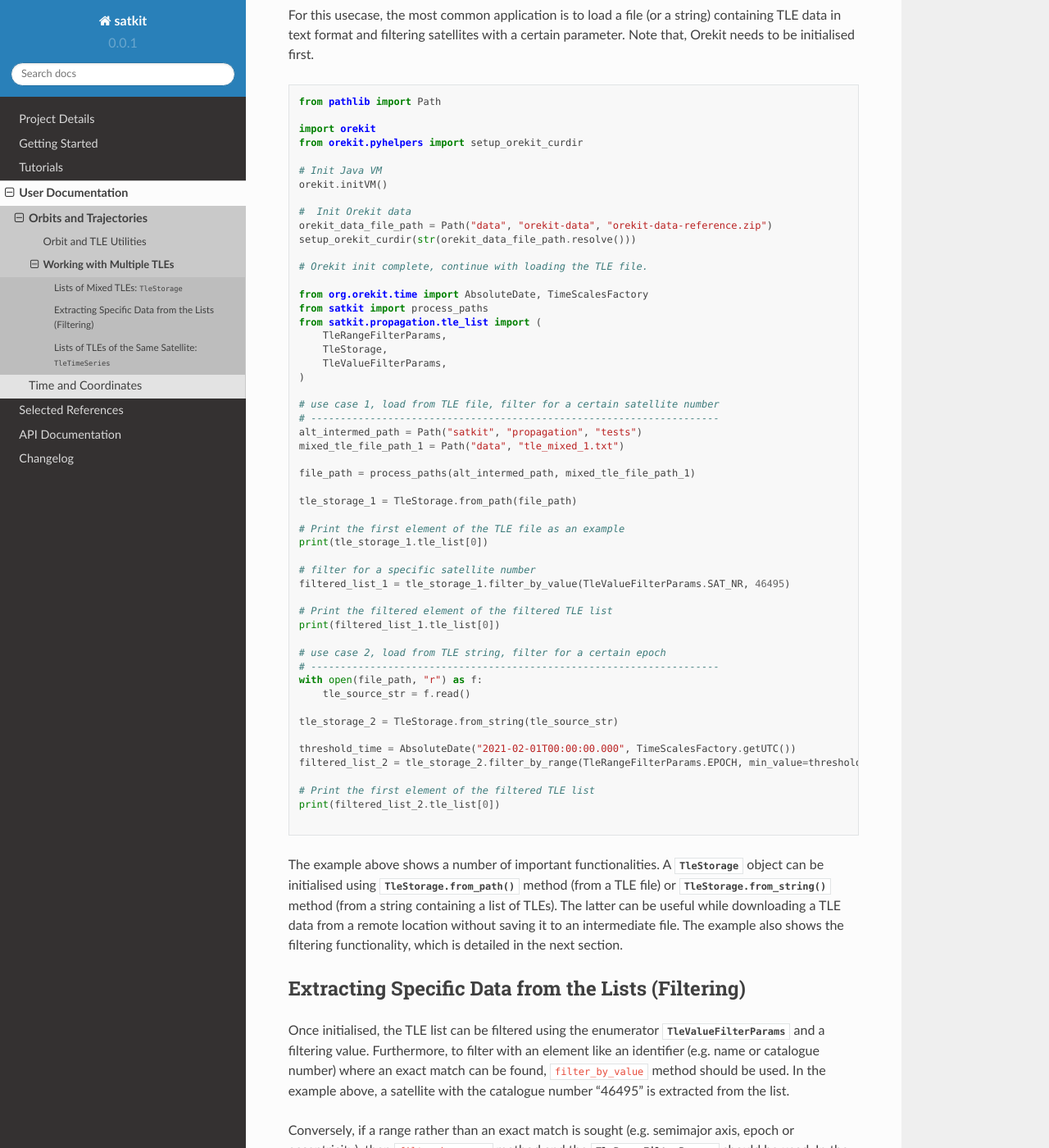
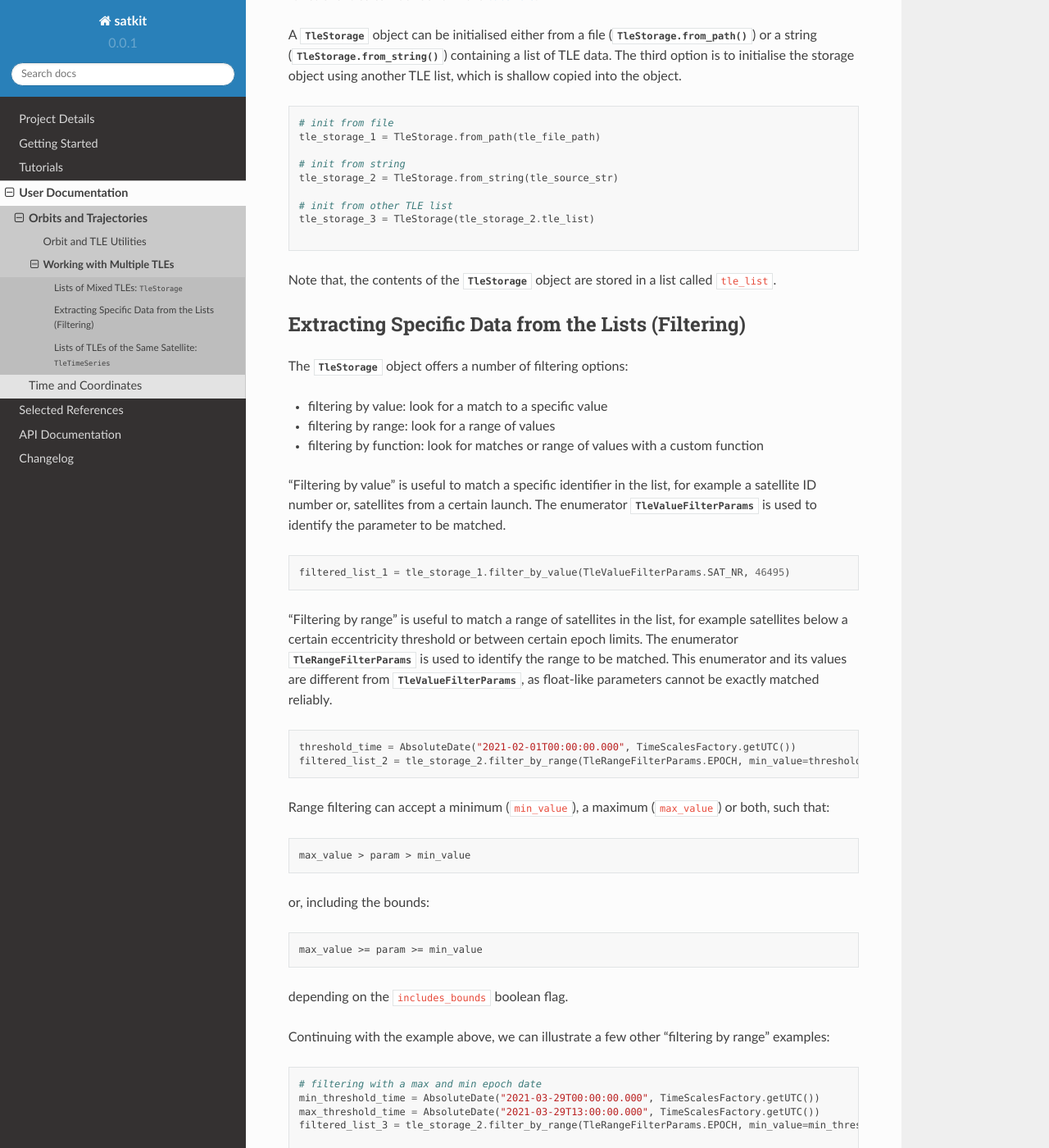
Before and after one commit to egemenimre/satkit, a Sphinx documentation site: the page built from docs/usagedocs/propagation/tle_storage.md, in a window 1280 px wide and 1400 px high, scrolled down 307 px. Shown: the whole window at 82% size. Built offline with Sphinx 7.4.7 and the Read the Docs theme 2.0.0, drawn with Linux system fonts in a browser that asks for light colours; some of the changed text lies outside the part shown.

Commit message:
overhauled contents, moved some stuff to jupyter notebook

````diff
--- a/docs/usagedocs/propagation/tle_storage.md
+++ b/docs/usagedocs/propagation/tle_storage.md
@@ -2,74 +2,41 @@
 
 ## Lists of Mixed TLEs: {py:class}`.TleStorage`
 
-Many applications require working with TLEs from a number of satellites (for example satellites from the same launch or belonging to the same constellation). `satkit` enables loading and flexible filtering of such TLE lists using the {py:class}`.TleStorage` class.
+Many applications require working with TLEs from a number of satellites (for example satellites from the same launch or belonging to the same constellation). `satkit` enables loading and flexible filtering of such TLE lists using the {py:class}`.TleStorage` class. A fully functional example of these functionalities can be found in the [tutorials](../../tutorials).
 
-For this usecase, the most common application is to load a file (or a string) containing TLE data in text format and filtering satellites with a certain parameter. Note that, Orekit needs to be initialised first.
+A {py:class}`.TleStorage` object can be initialised either from a file ({py:meth}`.TleStorage.from_path`) or a string ({py:meth}`.TleStorage.from_string`) containing a list of TLE data. The third option is to initialise the storage object using another TLE list, which is shallow copied into the object.
 
-```python
-from pathlib import Path
+```
+# init from file
+tle_storage_1 = TleStorage.from_path(tle_file_path)
 
-import orekit
-from orekit.pyhelpers import setup_orekit_curdir
-
-# Init Java VM
-orekit.initVM()
-
-#  Init Orekit data
-orekit_data_file_path = Path("data", "orekit-data", "orekit-data-reference.zip")
-setup_orekit_curdir(str(orekit_data_file_path.resolve()))
-
-# Orekit init complete, continue with loading the TLE file.
-
-from org.orekit.time import AbsoluteDate, TimeScalesFactory
-from satkit import process_paths
-from satkit.propagation.tle_list import (
-    TleRangeFilterParams,
-    TleStorage,
-    TleValueFilterParams,
-)
-
-# use case 1, load from TLE file, filter for a certain satellite number
-# ---------------------------------------------------------------------
-alt_intermed_path = Path("satkit", "propagation", "tests")
-mixed_tle_file_path_1 = Path("data", "tle_mixed_1.txt")
-
-file_path = process_paths(alt_intermed_path, mixed_tle_file_path_1)
-
-tle_storage_1 = TleStorage.from_path(file_path)
-
-# Print the first element of the TLE file as an example
-print(tle_storage_1.tle_list[0])
-
-# filter for a specific satellite number
-filtered_list_1 = tle_storage_1.filter_by_value(TleValueFilterParams.SAT_NR, 46495)
-
-# Print the filtered element of the filtered TLE list
-print(filtered_list_1.tle_list[0])
-
-# use case 2, load from TLE string, filter for a certain epoch
-# ---------------------------------------------------------------------
-with open(file_path, "r") as f:
-    tle_source_str = f.read()
-
+# init from string
 tle_storage_2 = TleStorage.from_string(tle_source_str)
 
+# init from other TLE list
+tle_storage_3 = TleStorage(tle_storage_2.tle_list)
+
+```
+Note that, the contents of the {py:class}`.TleStorage` object are stored in a list called `tle_list`.
+
+(tle_storage/filtering)=
+## Extracting Specific Data from the Lists (Filtering)
+
+The {py:class}`.TleStorage` object offers a number of filtering options:
+- filtering by value: look for a match to a specific value
+- filtering by range: look for a range of values
+- filtering by function: look for matches or range of values with a custom function
+
+"Filtering by value" is useful to match a specific identifier in the list, for example a satellite ID number or, satellites from a certain launch. The enumerator {py:class}`.TleValueFilterParams` is used to identify the parameter to be matched.
+```
+filtered_list_1 = tle_storage_1.filter_by_value(TleValueFilterParams.SAT_NR, 46495)
+```
+"Filtering by range" is useful to match a range of satellites in the list, for example satellites below a certain eccentricity threshold or between certain epoch limits. The enumerator {py:class}`.TleRangeFilterParams` is used to identify the range to be matched. This enumerator and its values are different from {py:class}`.TleValueFilterParams`, as float-like parameters cannot be exactly matched reliably.
+```
 threshold_time = AbsoluteDate("2021-02-01T00:00:00.000", TimeScalesFactory.getUTC())
 filtered_list_2 = tle_storage_2.filter_by_range(TleRangeFilterParams.EPOCH, min_value=threshold_time)
-
-# Print the first element of the filtered TLE list
-print(filtered_list_2.tle_list[0])
-
 ```
-
-The example above shows a number of important functionalities. A {py:class}`.TleStorage` object can be initialised using {py:meth}`.TleStorage.from_path` method (from a TLE file) or {py:meth}`.TleStorage.from_string` method (from a string containing a list of TLEs). The latter can be useful while downloading a TLE data from a remote location without saving it to an intermediate file. The example also shows the filtering functionality, which is detailed in the next section.
-
-## Extracting Specific Data from the Lists (Filtering)
-
-Once initialised, the TLE list can be filtered using the enumerator {py:class}`.TleValueFilterParams` and a filtering value. Furthermore, to filter with an element like an identifier (e.g. name or catalogue number) where an exact match can be found, `filter_by_value` method should be used. In the example above, a satellite with the catalogue number "46495" is extracted from the list.
-
-Conversely, if a range rather than an exact match is sought (e.g. semimajor axis, epoch or eccentricity), then `filter_by_range` method and the {py:class}`.TleRangeFilterParams` should be used. In the example above, a
-threshold epoch is given and all TLE values after this threshold are extracted. This method can accept a minimum, a maximum or both, such that:
+Range filtering can accept a minimum (`min_value`), a maximum (`max_value`) or both, such that:
 
     max_value > param > min_value
 
@@ -79,7 +46,7 @@ or, including the bounds:
 
 depending on the `includes_bounds` boolean flag.
 
-Continuing with the example above, we can illustrate a few other filtering examples:
+Continuing with the example above, we can illustrate a few other "filtering by range" examples:
 
 ```
 # filtering with a max and min epoch date
@@ -87,65 +54,52 @@ min_threshold_time = AbsoluteDate("2021-03-29T00:00:00.000", TimeScalesFactory.g
 max_threshold_time = AbsoluteDate("2021-03-29T13:00:00.000", TimeScalesFactory.getUTC())
 filtered_list_3 = tle_storage_2.filter_by_range(TleRangeFilterParams.EPOCH, min_value=min_threshold_time, max_value=max_threshold_time)
 
-# Print the first element of the filtered TLE list
-print(filtered_list_3.tle_list[0])
-
-from satkit import u
-
 # filtering with a min inclination
 min_inclination = 90 * u.deg
 filtered_list_4 = tle_storage_2.filter_by_range(TleRangeFilterParams.INCLINATION, min_value=min_inclination)
 
-# Print the first element of the filtered TLE list
-print(filtered_list_4.tle_list[0])
-
 # filtering with a max eccentricity
 max_e = 0.001
 filtered_list_5 = tle_storage_2.filter_by_range(TleRangeFilterParams.E, max_value=max_e)
-
-# Print the first element of the filtered TLE list
-print(filtered_list_5.tle_list[0])
 ```
 
-One important thing to note is that, the filtering value can be given as a `pint` {py:class}`Quantity` i.e., with a unit. While the code can accept inputs without units, then the inputs will be assumed to have a specific default unit. For example the default unit for inclination is radians (see enumerator {py:class}`TleDefaultUnits` for the full set of units). This helps with the all too common interfacing and unit specification errors.
+One important thing to note is that, the filtering value can be given as a `Quantity` class (of the `pint` package) i.e., with a unit. While the code can accept inputs without units, then the inputs will be assumed to have a specific default unit. For example the default unit for inclination is radians (see enumerator {py:class}`TleDefaultUnits` for the full set of units). This helps with the all too common interfacing and unit specification errors.
 
 The second thing to note is that the resulting filtered list is another `TleStorage` object, with its internal `tle_list` backed by the source object. In other words, the filtering does not create new TLE objects. Clearly, if the backing list is somehow changed, then all the other filtered lists may change as well.
 
 Finally, if the filter results in an empty list, then a new `TleStorage` object is still returned, with an empty internal `tle_list`.
 
-In addition to the `filter_by_value` and `filter_by_range` methods, there is a third and very powerful method to filter the TLEs through user defined functions. In `filter_by_func`, a user-defined function takes the TLE, runs some test and returns `True` or `False` accordingly. For example, while TLE does not have a direct way to filter for semimajor axis, a filter can be easily written with this method.
+The third method to filter the TLEs is through custom functions. In `filter_by_func`, a user-defined function takes the TLE, runs some test and returns `True` or `False` accordingly. For example, while TLE does not have a direct way to filter for semimajor axis, a filter can be easily written with this method (see {py:class}`.TLEUtils` class API or its [description](orbits_utils.md)).
 
 ```
-from satkit.propagation.tle import TLEUtils
-
 # define the filter function and filter the list
 def sma_filter(tle):
     """Semimajor axis filter min/max."""
     return True if 7100 * u.km > TLEUtils.compute_sma(tle) > 7000 * u.km else False
 
+filtered_list_sma_1 = tle_storage_1.filter_by_func(sma_filter)
+```
 
-filtered_list_sma_1 = tle_storage_1.filter_by_func(sma_filter)
-
-# Print the first element of the filtered TLE list
-print(filtered_list_sma_1.tle_list[0])
+The filters can be chained to generate a more complex filtering function. For example the following filters for the satellites with the number "46495" and then by a minimum TLE epoch, to create a list of the TLEs of a specific satellite after a certain epoch.
 
 ```
+threshold_time = AbsoluteDate("2021-02-01T00:00:00.000", TimeScalesFactory.getUTC())
+filtered_list_1 = tle_storage_1.filter_by_value(TleValueFilterParams.SAT_NR, 46495).filter_by_range(TleRangeFilterParams.EPOCH, min_value=threshold_time)
+```
 
-****************** burada kaldım ************************
 
 ## Lists of TLEs of the Same Satellite: {py:class}`.TleTimeSeries`
 
-A specific class {py:class}`.TleTimeSeries` exists to store the multiple TLEs from a single satellite with time ordering (epoch values). This is particularly useful to plot the orbit or to feed it to a propagator to propagate the satellite orbit through multiple TLEs. The ideal way to initialise it is to initialise a `TleStorage` from a file or another source and then filter for a unique satellite identifier.
+A specific class {py:class}`.TleTimeSeries` exists to store the multiple TLEs from a single satellite with time ordering (epoch values). This is particularly useful to plot the orbit or to feed it to a propagator to propagate the satellite orbit through multiple TLEs.
 
-The code below initialises a `TleStorage` from a file and filters for the satellites with the catalogue number `28366`.
+One simple way to initialise this object is to generate a `TleStorage` object and the use the special `to_tle_timeseries` method to filter a single satellite. The code below initialises a `TleStorage` from a file and filters for the satellites with the catalogue number `28366`. It is also possible to initialise a {py:class}`.TleTimeSeries` object through a list of TLE data.
 
 ```
-from satkit.propagation.tle_list import TleTimeSeries
+# Initialise through filtering
+tle_timeseries_1 = TleStorage.from_path(file_path).to_tle_timeseries(28366)
 
-tle_timeseries = TleStorage.from_path(file_path).to_tle_timeseries(28366)
-
-# Print the first element of the filtered TLE list
-print(tle_timeseries.tle_list[0])
+# Initialise through TLE data
+tle_timeseries_1 = TleTimeSeries(tle_storage_1.tle_list, 28366)
 ```
 
-Further filtering is then possible using the same methods as `TleStorage` given in the [TLE Filtering](#extracting-specific-data-from-the-lists-filtering) section. For example, all the TLEs after a certain time or above a certain semimajor exis or eccentricity value can be extracted by chaining the filters.
+The `TleTimeSeries` has all the filtering features of the {py:class}`.TleStorage`, as described in the [TLE filtering section](tle_storage/filtering).
````
